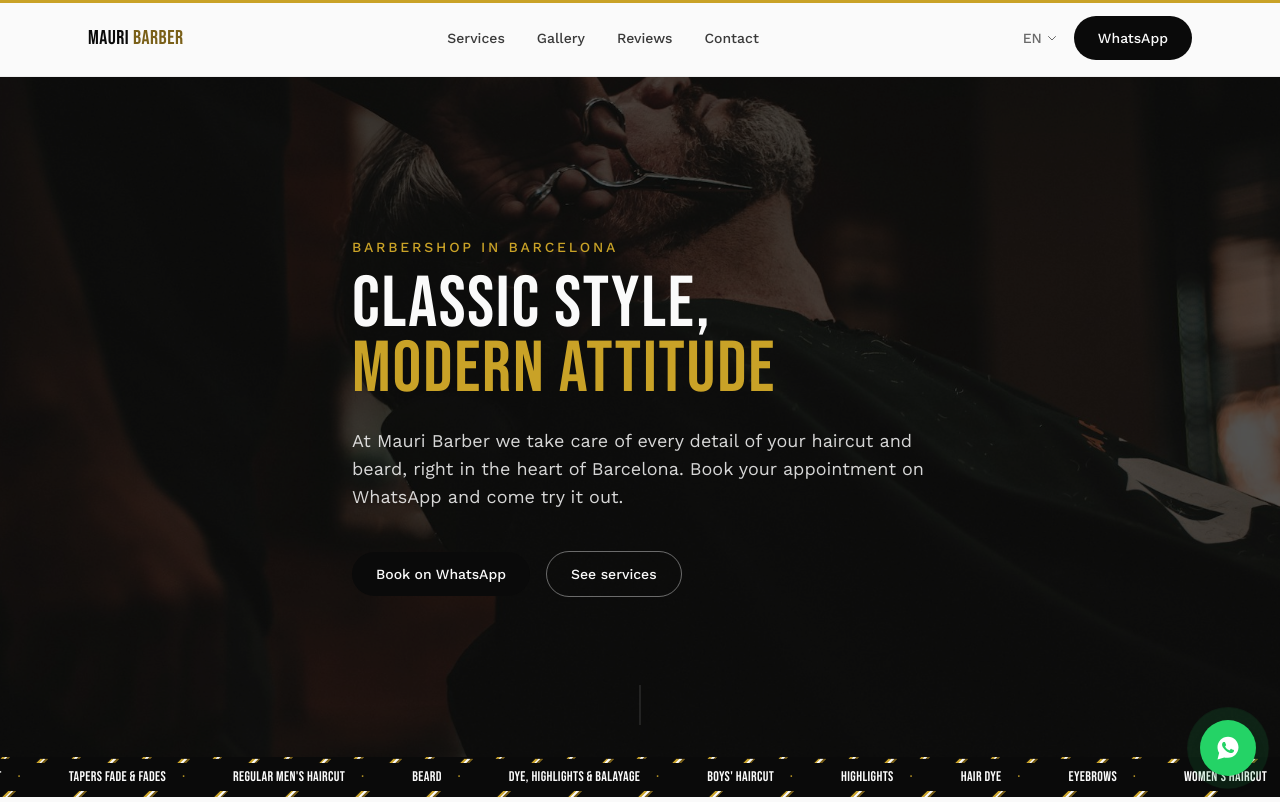
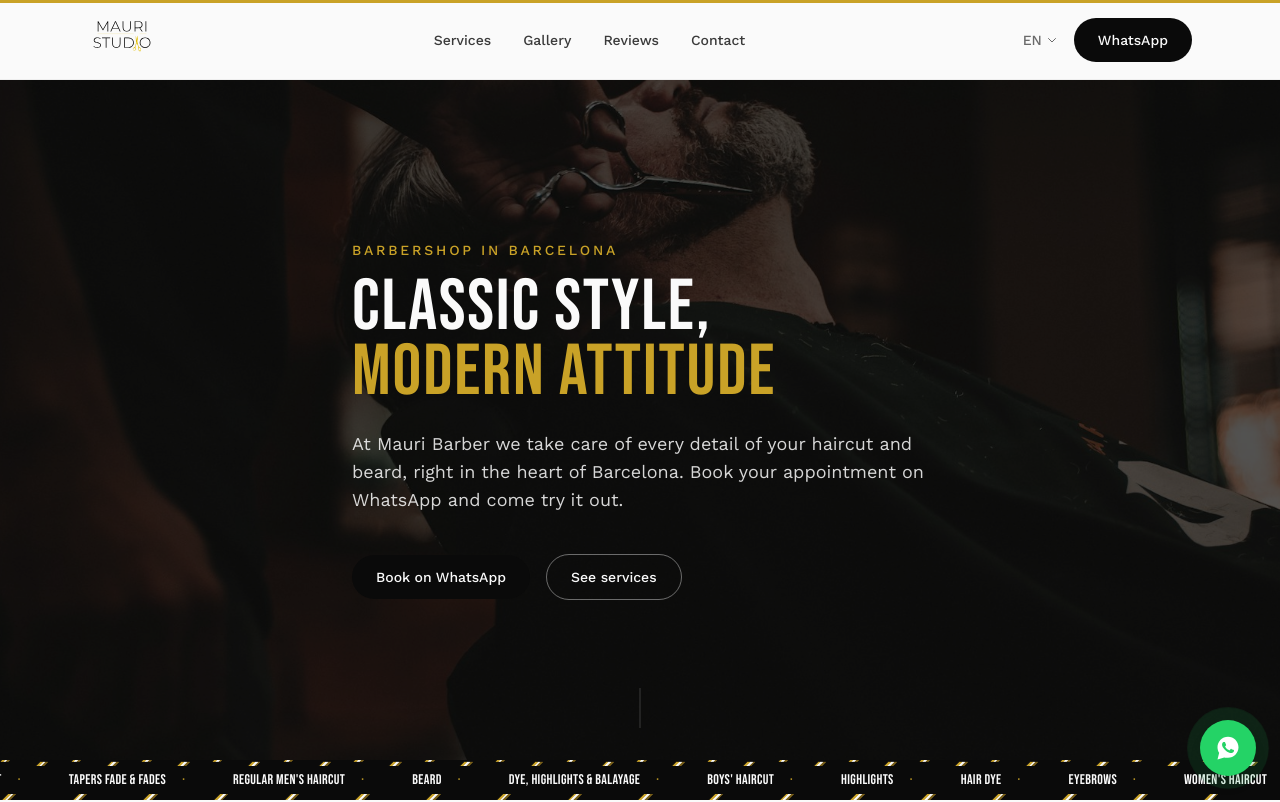
Before and after one commit to Mauribarber1/mauriwebsite, a Next.js app: page /en in a window 1280 px wide. Shown: the top 802 px of the page. Built offline with nearby package versions, Linux system fonts and the light colour scheme.

Commit message:
feat: replace text logo with real Mauri Studio logo
Add the client's logo files (public/logo.svg white version, kept for
dark backgrounds; public/logo-noir.svg black-text version used on the
site's light navbar/footer) and swap the Logo component from plain
text to the black SVG lockup.

```diff
--- a/components/Logo/Logo.tsx
+++ b/components/Logo/Logo.tsx
@@ -1,13 +1,13 @@
+import Image from "next/image";
+
 type LogoProps = {
   className?: string;
 };
 
 export default function Logo({ className = "" }: LogoProps) {
   return (
-    <span className={`inline-flex items-center gap-2 ${className}`}>
-      <span className="font-display text-xl uppercase tracking-wide">
-        Mauri <span className="text-gold-dark">Barber</span>
-      </span>
+    <span className={`inline-flex items-center ${className}`}>
+      <Image src="/logo-noir.svg" alt="Mauri Studio" width={384} height={225} className="h-10 w-auto" priority />
     </span>
   );
 }
```
Also changed, not shown: public/logo-noir.svg (added), public/logo.svg (added).
